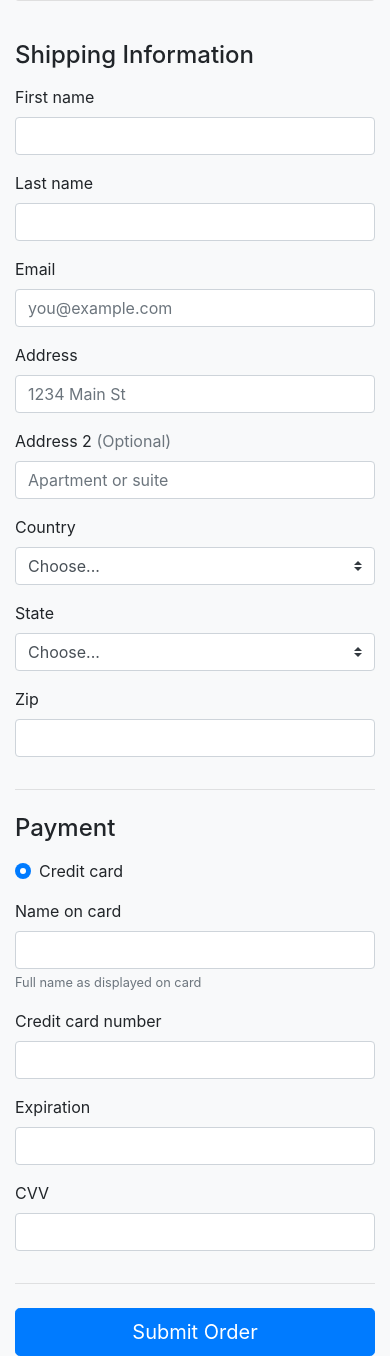
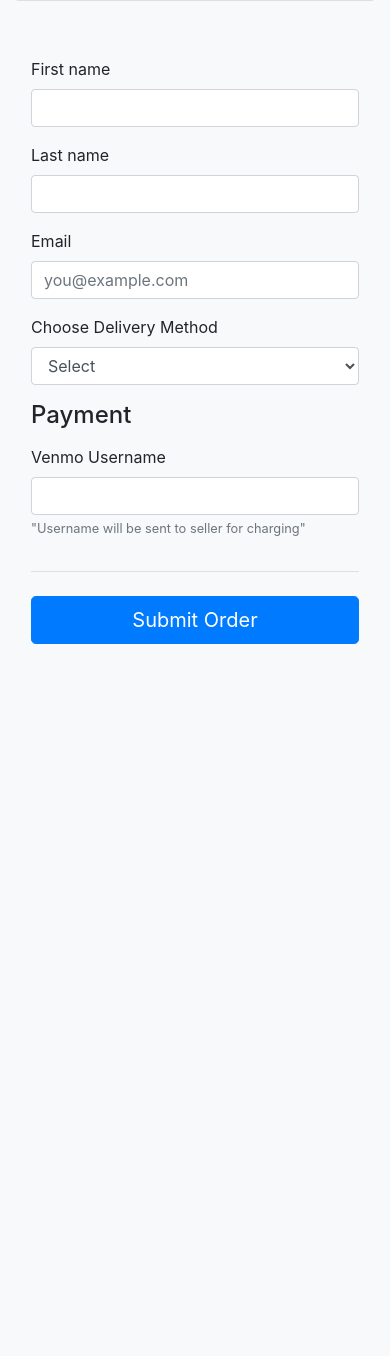
Before and after one commit to elenirotsides/Exchange4Students, a Flask app: template src/templates/checkout.html in a window 390 px wide. Shown: the part 355-1711 px from the top of the page. After the commit the page ends 999 px from the top, so only its background shows below. Run offline with Flask 2, Linux system fonts and the light colour scheme; the template is opened without the code that fills it, so the values that code supplies are empty; some libraries are stand-ins or nearby versions.

Commit message:
adding checkout functionality

```diff
--- a/src/app.py
+++ b/src/app.py
@@ -15,6 +15,11 @@ from e4stypes.order_information import OrderInformation
 basedir = Path(os.path.dirname(os.path.realpath(__file__)))
 uploadsdir = basedir.joinpath("static")
 cart = OrderInformation([], 0)
+order_info_keys = ["first", "last", "email", "venmo", "address", "country",
+"state", "zip", "place", "date", "time"]
+order_info_dict = dict.fromkeys(order_info_keys, None)
+final_cart_list = []
+final_total = 0
 
 app = Flask(__name__)
 fa = FontAwesome(app)
@@ -347,6 +352,7 @@ def internal_server_error(error):
 def get_search():
     if request.method == "POST":
         term = request.form["search_term"]
+
     return render_template(
         "/listing.html",
         items=Database.search_item(term),
@@ -365,6 +371,26 @@ def get_checkout():
     total = 0
     for item in cart.item_list:
         total += item.get_price()
+    if request.method == "POST":
+        if "drop_val" in request.form:
+            category = request.form["drop_val"]
+            order_info_dict["first"] = request.form["firstName_val"]
+            order_info_dict["last"] = request.form["lastName_val"]
+            order_info_dict["email"] = request.form["email_val"]
+            order_info_dict["venmo"] = request.form["v-name"]
+            if category == "Ship":
+                order_info_dict["address"] = request.form["address_val"]
+                order_info_dict["country"] = request.form["country_val"]
+                order_info_dict["state"] = request.form["state_val"]
+                order_info_dict["zip"] = request.form["zip_val"]
+            if category == "Dropoff/Pickup":
+                order_info_dict["place"] = request.form["place_val"]
+                order_info_dict["date"] = request.form["date_val"]
+                order_info_dict["time"] = request.form["time_val"]
+        final_cart_list = cart.item_list
+        final_total = total
+        #email stuff here
+
     return render_template("/checkout.html", cart=cart, total=total)
 
 
--- a/src/templates/checkout.html
+++ b/src/templates/checkout.html
@@ -2,6 +2,7 @@
 
 {% block content %}
 <main>
+
   <body class="bg-light">
     <div class="container">
       <div class="py-5 text-center">
@@ -36,19 +37,19 @@
 
         </div>
         <div class="col-md-8 order-md-1">
-          <h4 class="mb-3">Shipping Information</h4>
-          <form class="needs-validation" novalidate>
+          <form class="p-3" method="POST" id="checkout" enctype="multipart/form-data">
+            <div class="form-group">
               <div class="row">
                 <div class="col-md-6 mb-3">
                   <label for="firstName">First name</label>
-                <input type="text" class="form-control" id="firstName" placeholder="" value="" required>
+                  <input type="text" class="form-control" id="firstName" name="firstName_val" placeholder="" value="">
                   <div class="invalid-feedback">
                     Valid first name is required.
                   </div>
                 </div>
                 <div class="col-md-6 mb-3">
                   <label for="lastName">Last name</label>
-                <input type="text" class="form-control" id="lastName" placeholder="" value="" required>
+                  <input type="text" class="form-control" id="lastName" name="lastName_val" placeholder="" value="">
                   <div class="invalid-feedback">
                     Valid last name is required.
                   </div>
@@ -57,98 +58,88 @@
 
               <div class="mb-3">
                 <label for="email">Email <span class="text-muted"></span></label>
-              <input type="email" class="form-control" id="email" placeholder="you@example.com">
+                <input type="email" class="form-control" id="email" name="email_val" placeholder="you@example.com">
                 <div class="invalid-feedback">
                   Please enter a valid email address.
                 </div>
               </div>
 
+              <label for="drop">Choose Delivery Method</label>
+              <select class="form-control" name="drop_val" id="drop">
+                <option selected disabled value="">Select</option>
+                <option value="Ship">Ship</option>
+                <option value="Dropoff/Pickup">Dropoff/Pickup</option>
+              </select>
+            </div>
+            <div class="form-group" name="ship_drop_val" id="ship_drop">
+              <h4 class="mb-3">Shipping Information</h4>
+              <!-- <form class="needs-validation" novalidate> -->
               <div class="mb-3">
                 <label for="address">Address</label>
-              <input type="text" class="form-control" id="address" placeholder="1234 Main St" required>
+                <input type="text" class="form-control" id="address" name="address_val" placeholder="1234 Main St">
                 <div class="invalid-feedback">
                   Please enter your shipping address.
                 </div>
               </div>
 
-            <div class="mb-3">
-              <label for="address2">Address 2 <span class="text-muted">(Optional)</span></label>
-              <input type="text" class="form-control" id="address2" placeholder="Apartment or suite">
-            </div>
-
               <div class="row">
                 <div class="col-md-5 mb-3">
                   <label for="country">Country</label>
-                <select class="custom-select d-block w-100" id="country" required>
-                  <option value="">Choose...</option>
-                  <option>United States</option>
-                </select>
+                  <input type="text" class="form-control" id="country" name="country_val" placeholder="" value="">
                   <div class="invalid-feedback">
                     Please select a valid country.
                   </div>
                 </div>
                 <div class="col-md-4 mb-3">
                   <label for="state">State</label>
-                <select class="custom-select d-block w-100" id="state" required>
-                  <option value="">Choose...</option>
-                  <option>California</option>
-                </select>
-                <div class="invalid-feedback">
-                  Please provide a valid state.
-                </div>
+                  <input type="text" class="form-control" id="state" name="state_val" placeholder="" value="">
                 </div>
                 <div class="col-md-3 mb-3">
                   <label for="zip">Zip</label>
-                <input type="text" class="form-control" id="zip" placeholder="" required>
-                <div class="invalid-feedback">
-                  Zip code required.
-                </div>
+                  <input type="text" class="form-control" id="zip" name="zip_val" placeholder="">
                 </div>
               </div>
               <hr class="mb-4">
+            </div>
+
+            <div class="form-group" name="meet_val" id="meet">
+              <h4 class="mb-3">Meetup Information</h4>
+              <div class="row">
+                <label for="meet">Choose a Meeting Place</label>
+                <select class="form-control" name="place_val">
+                  <option selected disabled value="">Select</option>
+                  <option value="babbio">Babbio Patio</option>
+                  <option value="palmer">Palmer Lawn</option>
+                  <option value="pierce">Pierce Cafe</option>
+                  <option value="eas">EAS Park</option>
+                </select>
+
+                <label for="date">Meeting Date</label>
+                <input type="text" class="form-control" id="date" name="date_val" placeholder="XX/XX/XXXX" value="">
+                <div class="invalid-feedback">
+                  Please select a valid date.
+                </div>
+
+                <label for="meet_time">Choose a Meeting Time</label>
+                <select class="form-control" name="time_val">
+                  <option selected disabled value="">Select</option>
+                  <option value="ten">10:00 AM</option>
+                  <option value="twelve">12:00 PM</option>
+                  <option value="two">2:00 PM</option>
+                  <option value="four">4:00 PM</option>
+                </select>
+
+              </div>
+            </div>
 
             <h4 class="mb-3">Payment</h4>
-
-            <div class="d-block my-3" id="payment_method" name="payment_method">
-              <div class="custom-control custom-radio">
-                <input id="credit" name="paymentMethod" type="radio" class="custom-control-input" checked required>
-                <label class="custom-control-label" for="credit">Credit card</label>
-              </div>
-              <!-- <div class="custom-control custom-radio">
-                <input id="venmo" name="paymentMethod" type="radio" class="custom-control-input" required>
-                <label class="custom-control-label" name="venmo" for="venmo">Venmo</label>
-              </div> -->
-            </div>
-            <div class="row" id="credit1" name="credit1">
+            <div class="row" id="venmo" name="venmo">
               <div class="col-md-6 mb-3">
-                <label for="cc-name">Name on card</label>
-                <input type="text" class="form-control" id="cc-name" placeholder="" required>
-                <small class="text-muted">Full name as displayed on card</small>
+                <label for="v-name">Venmo Username</label>
+                <input type="text" class="form-control" id="v-name" name="v-name" placeholder="">
+                <small class="text-muted">"Username will be sent to seller for charging"</small>
                 <div class="invalid-feedback">
-                  Name on card is required
-                </div>
-              </div>
-              <div class="col-md-6 mb-3">
-                <label for="cc-number">Credit card number</label>
-                <input type="text" class="form-control" id="cc-number" placeholder="" required>
-                <div class="invalid-feedback">
-                  Credit card number is required
-                </div>
-              </div>
-            </div>
-            <div class="row" id="credit2" name="credit2">
-              <div class="col-md-3 mb-3">
-                <label for="cc-expiration">Expiration</label>
-                <input type="text" class="form-control" id="cc-expiration" placeholder="" required>
-                <div class="invalid-feedback">
-                  Expiration date required
-                </div>
-              </div>
-              <div class="col-md-3 mb-3">
-                <label for="cc-cvv">CVV</label>
-                <input type="text" class="form-control" id="cc-cvv" placeholder="" required>
-                <div class="invalid-feedback">
-                  Security code required
+                  Username is required
                 </div>
               </div>
             </div>
@@ -156,17 +147,19 @@
             <button class="btn btn-primary btn-lg btn-block" type="submit">Submit Order</button>
           </form>
         </div>
-      </div>
 </main>
+
 <script>
-        $("#payment_method").change(function () {
-        if ($(this).val() == "venmo") {
-            $('#credit1').hide();
-            $('#credit2').hide();
+  $('#ship_drop').hide();
+  $('#meet').hide();
+  $("#drop").change(function () {
+    if ($(this).val() == "Ship") {
+      $('#ship_drop').show();
+      $('#meet').hide();
     }
-        else{
-            $('#credit1').show();
-            $('#credit2').show();
+    else if ($(this).val() == "Dropoff/Pickup") {
+      $('#meet').show();
+      $('#ship_drop').hide();
     }
   });
 </script>
```
Lines whose indentation alone changed are shown as unchanged.
